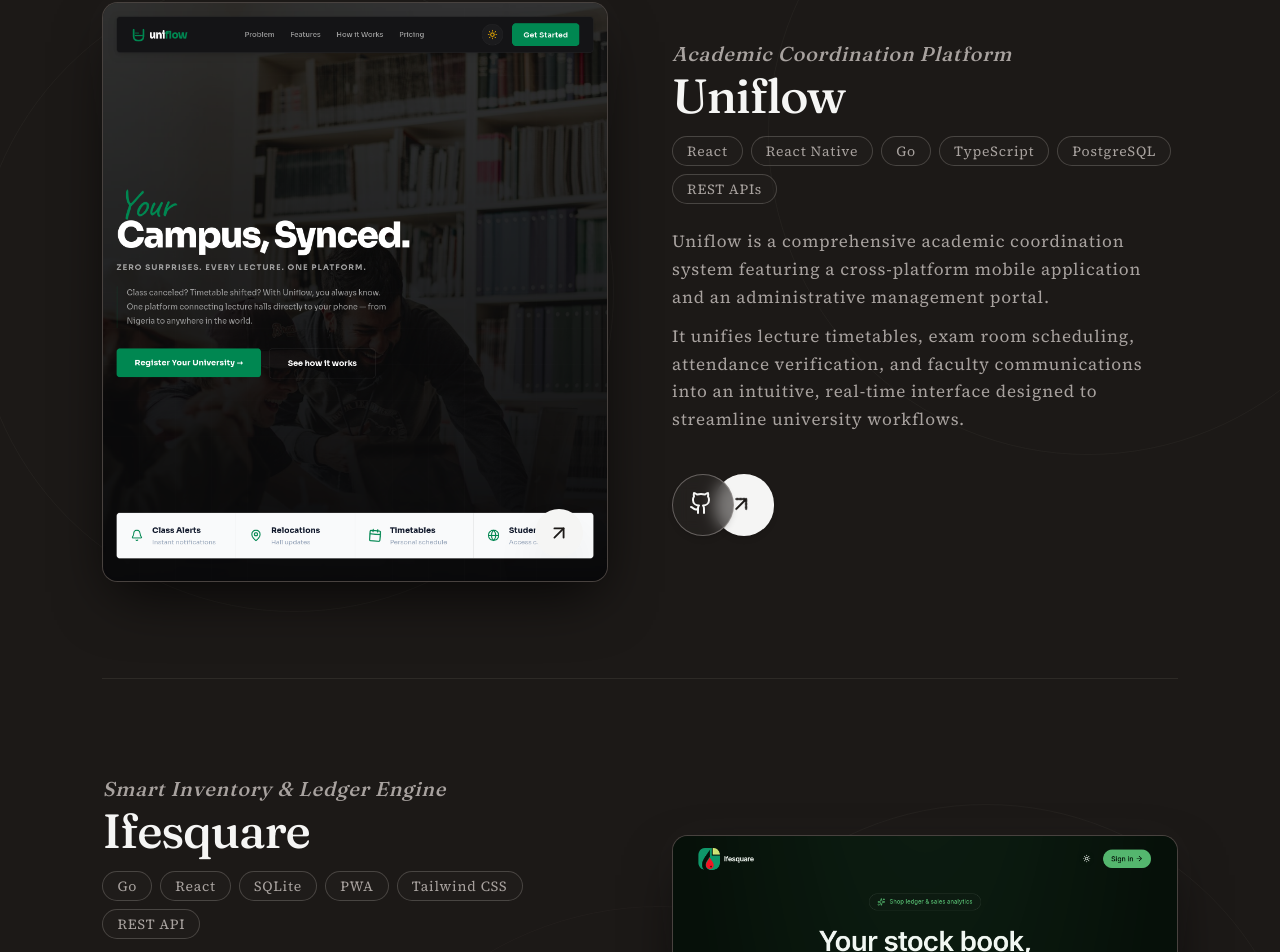
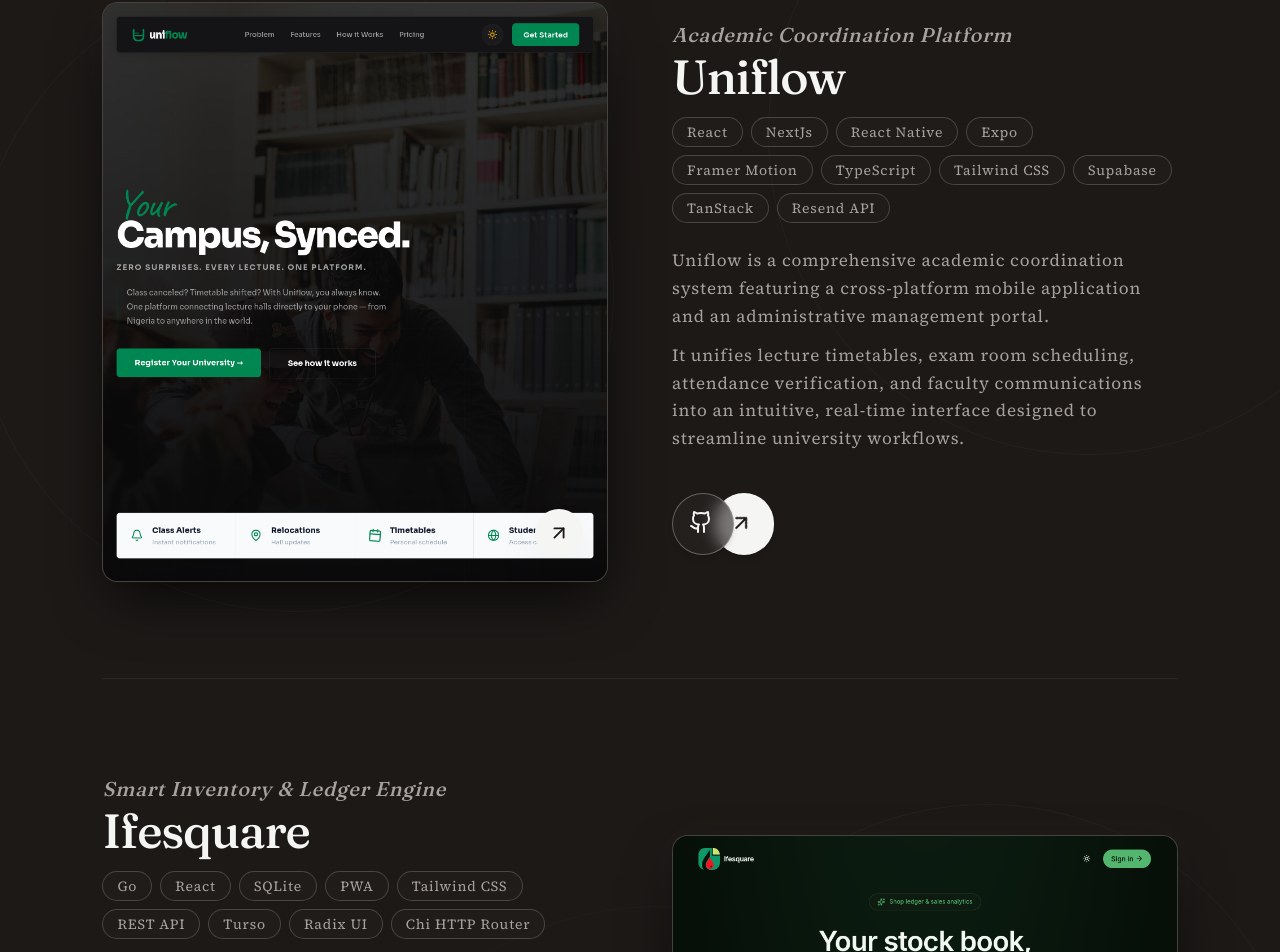
Before and after one commit to emanncode/emanncode-portfolio, a Next.js app: page / in a window 1280 px wide. Shown: the part 3476-4428 px from the top of the page. Built offline with nearby package versions, Linux system fonts and the light colour scheme.

Commit message:
fix(projects): update project tags and descriptions for clarity and accuracy

```diff
--- a/constants/projects.ts
+++ b/constants/projects.ts
@@ -9,7 +9,8 @@
       "Next.js",
       "React Native",
       "TypeScript",
-      "PostgreSQL",
+      "Prisma Postgres",
+      "Resend API",
       "Tailwind CSS",
       "Expo",
     ],
@@ -32,11 +33,15 @@
     subtitle: "Academic Coordination Platform",
     tags: [
       "React",
+      "NextJs",
       "React Native",
-      "Go",
+      "Expo",
+      "Framer Motion",
       "TypeScript",
-      "PostgreSQL",
-      "REST APIs",
+      "Tailwind CSS",
+      "Supabase",
+      "TanStack",
+      "Resend API",
     ],
     description: {
       paragraphs: [
@@ -54,7 +59,17 @@
     id: "ifesquare",
     title: "Ifesquare",
     subtitle: "Smart Inventory & Ledger Engine",
-    tags: ["Go", "React", "SQLite", "PWA", "Tailwind CSS", "REST API"],
+    tags: [
+      "Go",
+      "React",
+      "SQLite",
+      "PWA",
+      "Tailwind CSS",
+      "REST API",
+      "Turso",
+      "Radix UI",
+      "Chi HTTP Router",
+    ],
     description: {
       lead: "A real-world full-stack ledger replacement for small retail businesses, replacing handwritten paper ledgers with automated sales computation and live stock monitoring.",
       paragraphs: ["Key Capabilities:"],
```
